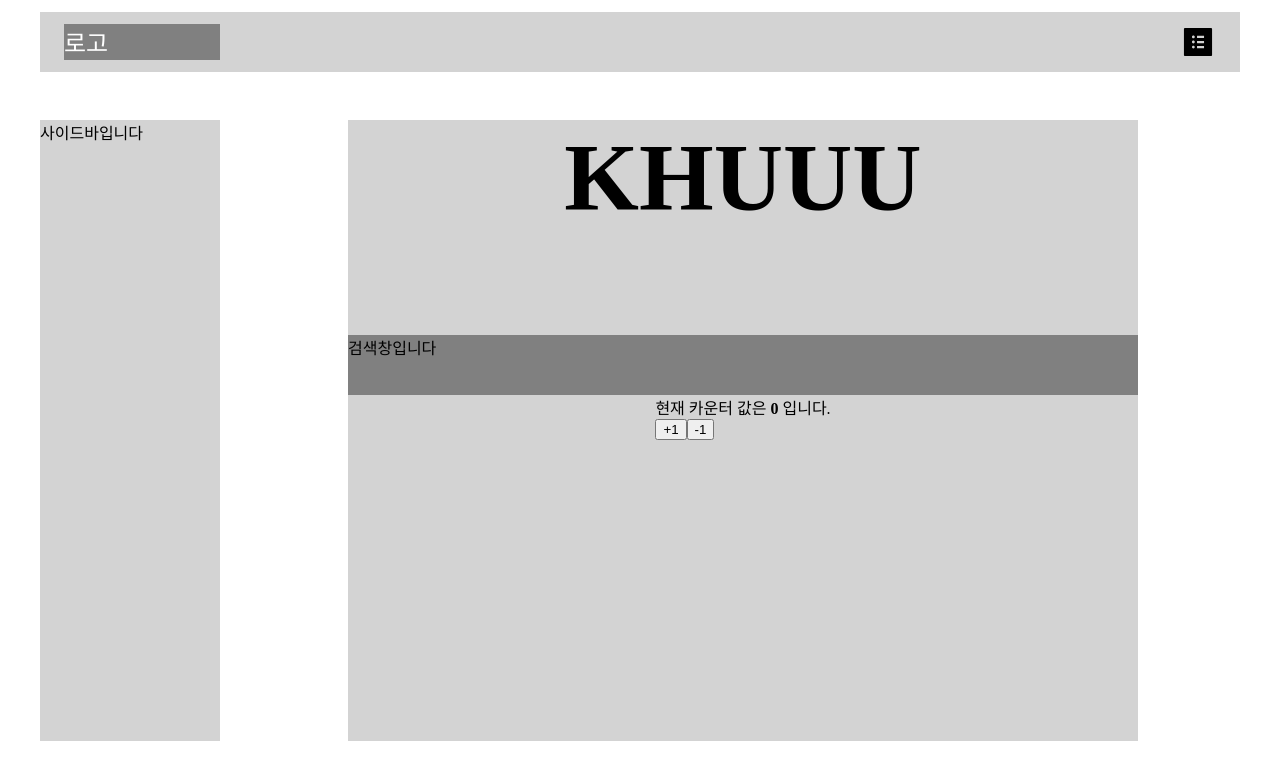
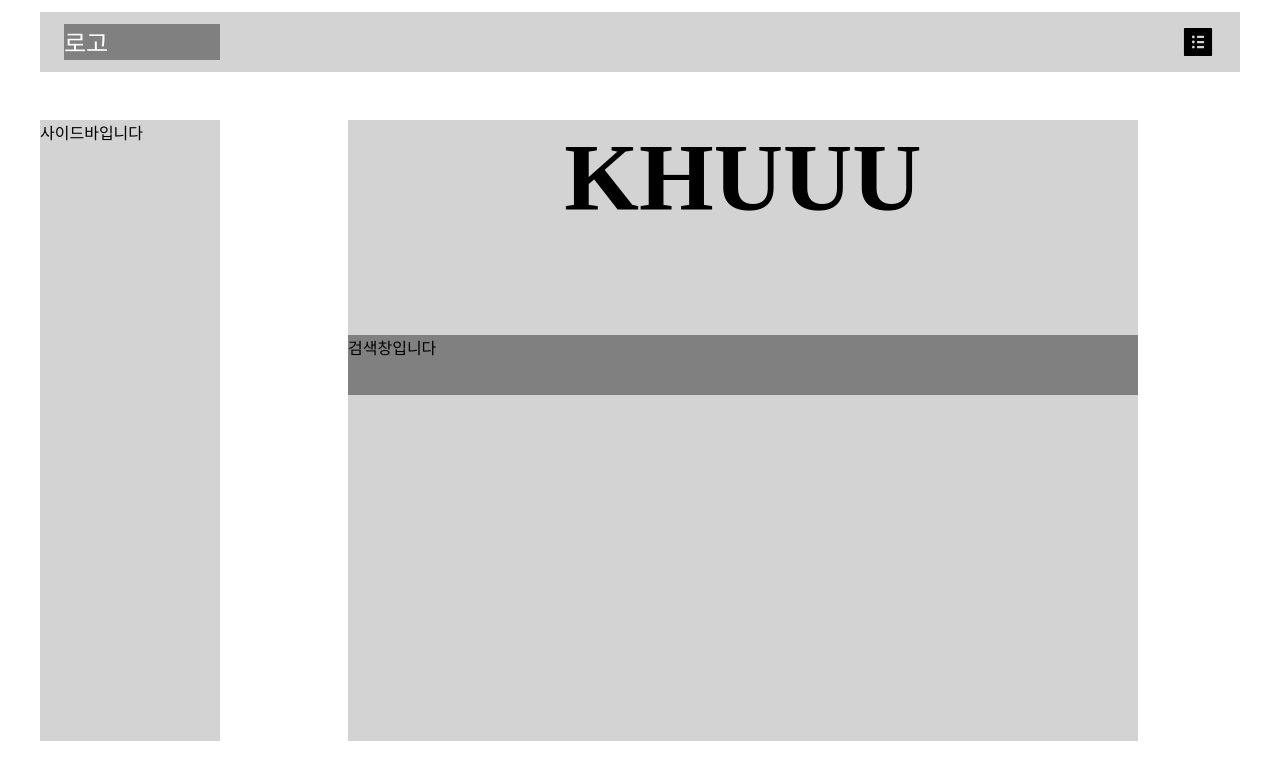
Before and after one commit to semothon/2025_TEAM_14_FE, a React (Create React App) app in the folder semothon/: page / in a window 1280 px wide. Shown: the top 780 px of the page. Built offline with nearby package versions, Linux system fonts and the light colour scheme.

Commit message:
📝 Feat: Update mainpage

```diff
--- a/semothon/src/pages/Main.jsx
+++ b/semothon/src/pages/Main.jsx
@@ -15,13 +15,6 @@ const Main = () => {
         <div className="search-input">
           <SearchBar />
         </div>
-        <div>
-          <p>
-            현재 카운터 값은 <b>{value}</b> 입니다.
-          </p>
-          <button onClick={() => setValue(value + 1)}>+1</button>
-          <button onClick={() => setValue(value - 1)}>-1</button>
-        </div>
       </div>
     </div>
   );
```
